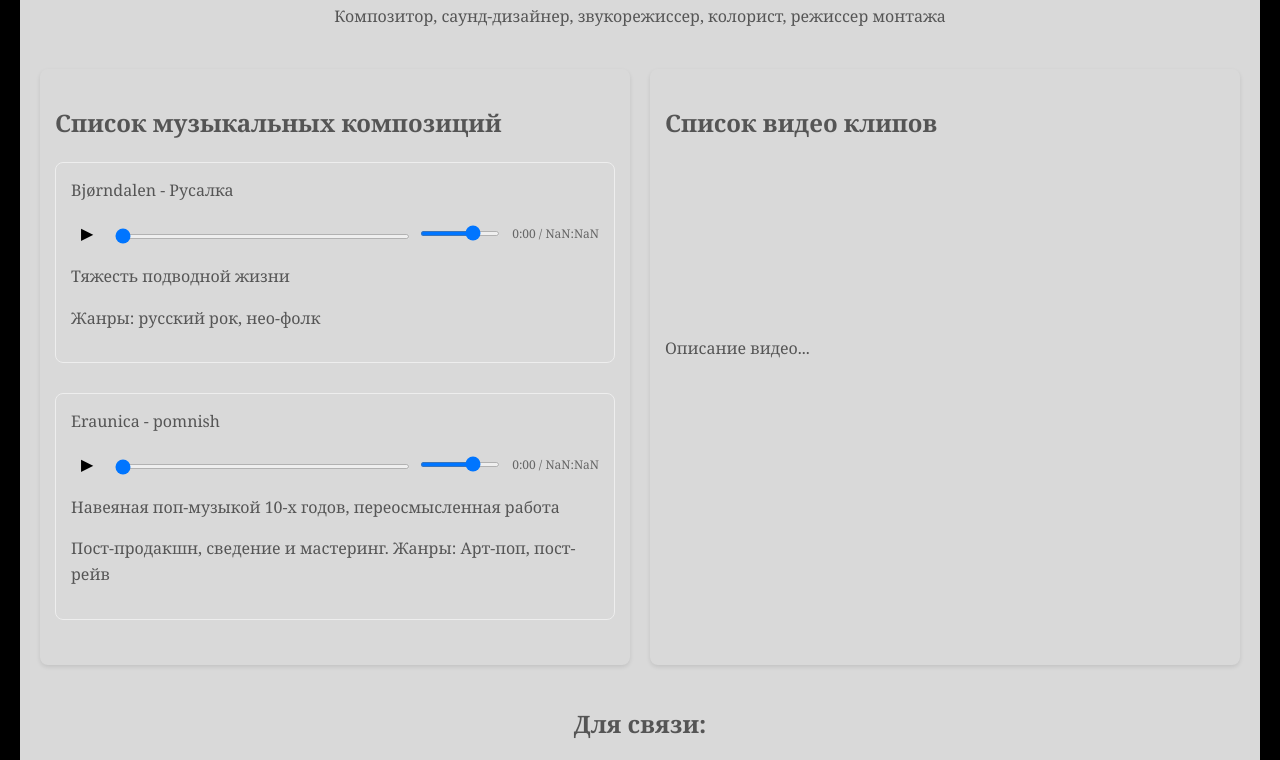
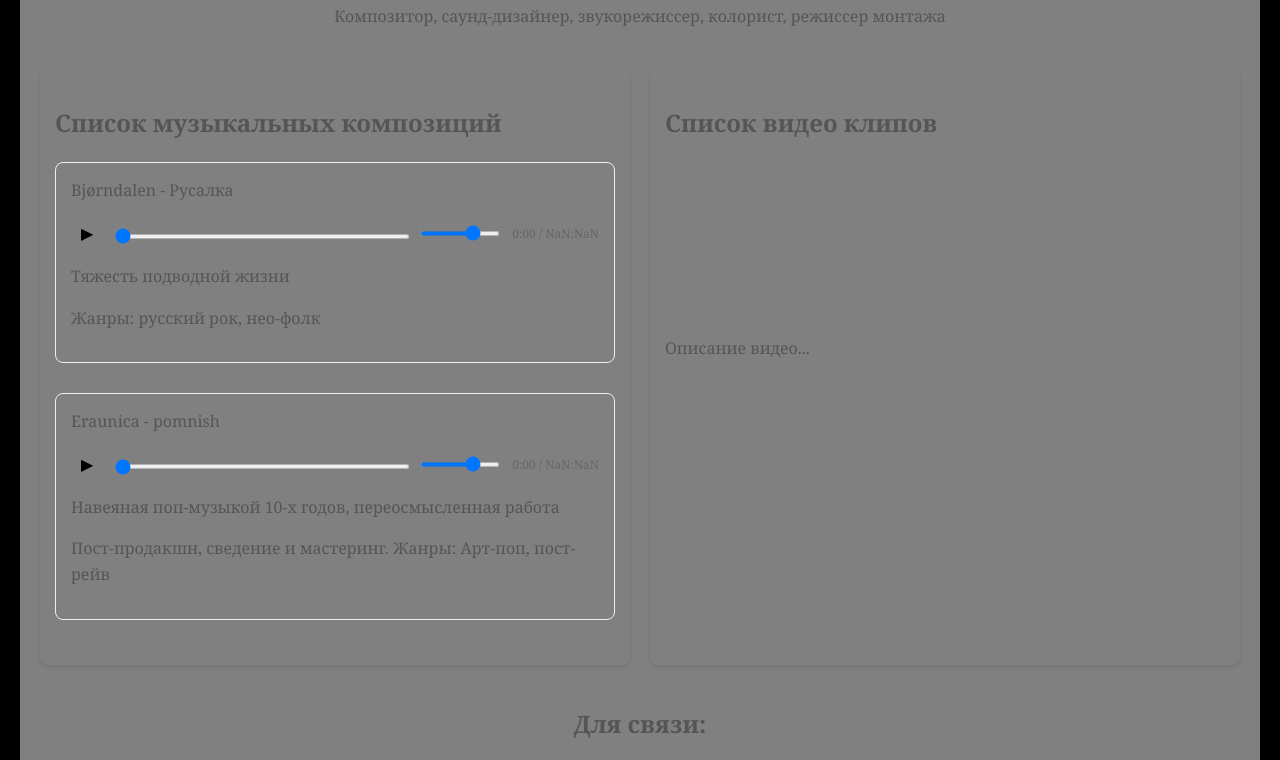
Before and after one commit to Yellframe/efrem.github.io, a plain HTML site: page index.html in a window 1280 px wide. Shown: the part 166-926 px from the top of the page. Drawn offline with Linux system fonts and the light colour scheme; a script that the page names is missing.

Commit message:
Update main.css

```diff
--- a/assets/css/main.css
+++ b/assets/css/main.css
@@ -23,7 +23,7 @@ body {
 .content {
   position: relative;
   z-index: 1; /* "Поднимает" контент над фоном */
-  background: rgba(255, 255, 255, 0.85); /* Белый фон с прозрачностью 85% */
+  background: rgba(255, 255, 255, 0.50); /* Белый фон с прозрачностью 85% */
   padding: 20px;
   border-radius: 8px;
   margin: 20px; /* Отступы от краев окна */
```
